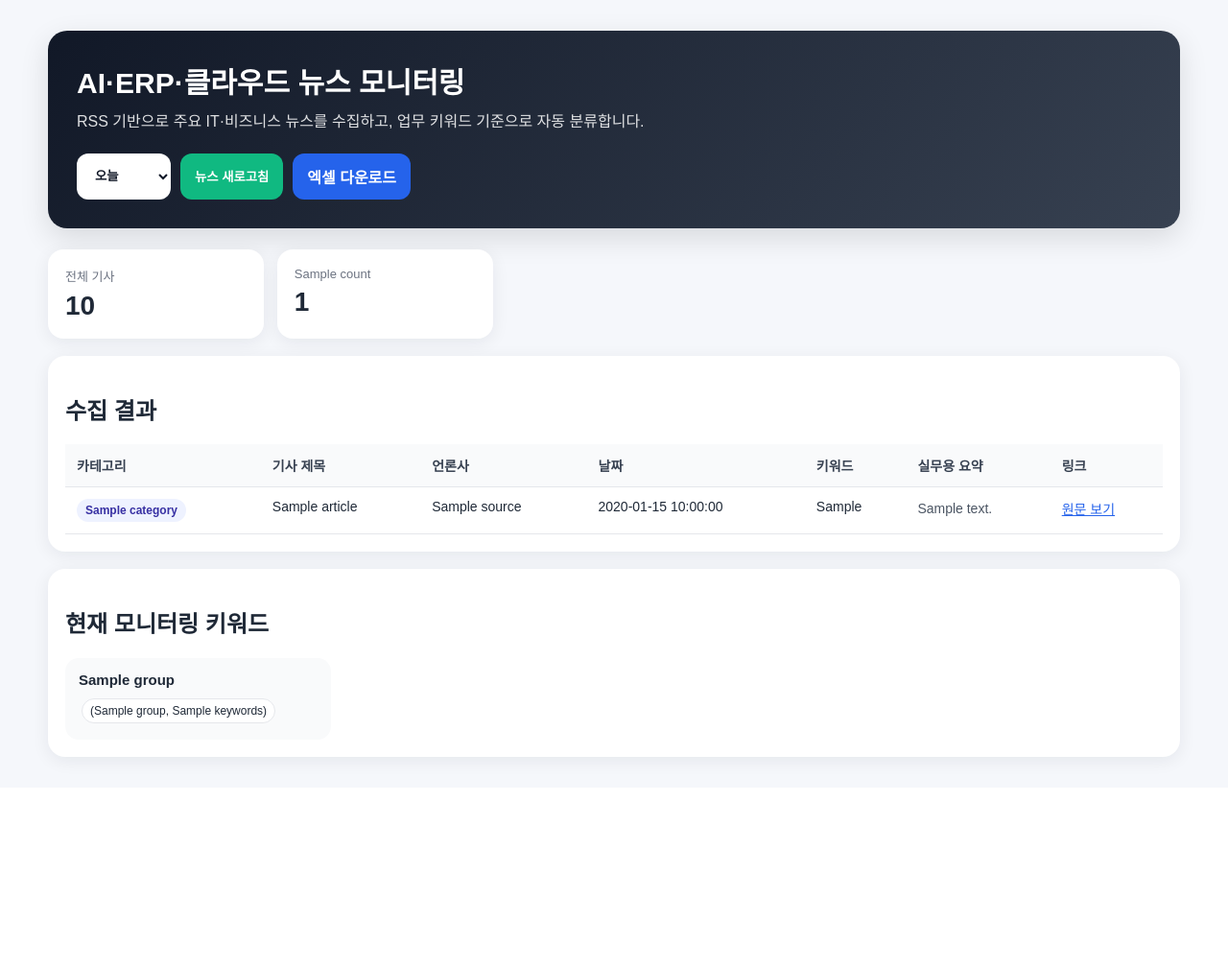
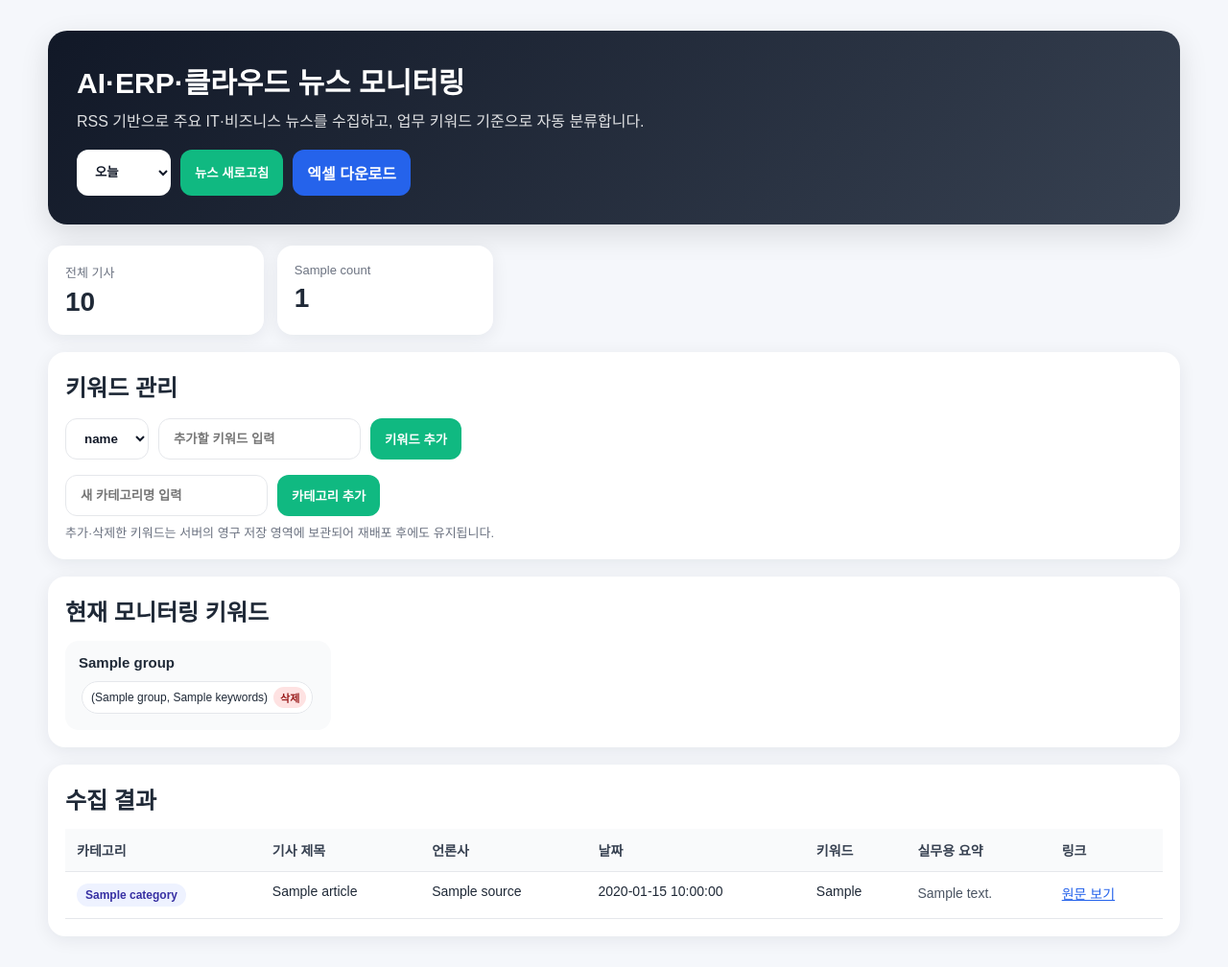
Before and after one commit to ylwcro-web/news-monitoring, a Flask app: template templates/index.html in a window 1280 px wide. Shown: the whole page at 96% size. Before the commit the page ends 802 px from the top, so only its background shows below. Run offline with Flask 3, Linux system fonts and the light colour scheme; the template is opened without the code that fills it: most values are stand-ins (such as "Sample title", 1, 10 or a date in 2020).

Commit message:
Add keyword management UI

```diff
--- a/templates/index.html
+++ b/templates/index.html
@@ -8,12 +8,12 @@
     body{margin:0;font-family:Arial,'Noto Sans KR',sans-serif;background:#f5f7fb;color:#1f2937}
     .wrap{max-width:1180px;margin:0 auto;padding:32px 20px}
     .hero{background:linear-gradient(135deg,#111827,#374151);color:white;border-radius:20px;padding:30px;margin-bottom:22px;box-shadow:0 10px 30px rgba(0,0,0,.12)}
-    h1{margin:0 0 8px;font-size:30px}.sub{opacity:.86;line-height:1.6}.toolbar{display:flex;gap:10px;flex-wrap:wrap;margin-top:20px}
-    select,button,.btn{border:0;border-radius:12px;padding:12px 15px;font-weight:700;text-decoration:none;cursor:pointer}.btn{background:#2563eb;color:white;display:inline-block}button{background:#10b981;color:white}select{background:white;color:#111827}
+    h1{margin:0 0 8px;font-size:30px} h2{margin:0 0 14px}.sub{opacity:.86;line-height:1.6}.toolbar,.formrow{display:flex;gap:10px;flex-wrap:wrap;margin-top:16px}
+    select,input,button,.btn{border:0;border-radius:12px;padding:12px 15px;font-weight:700;text-decoration:none}button,.btn{cursor:pointer}.btn{background:#2563eb;color:white;display:inline-block}button{background:#10b981;color:white}.danger{background:#ef4444;color:white;padding:7px 10px;border-radius:9px;font-size:12px}select,input{background:white;color:#111827;border:1px solid #e5e7eb}.hero select{border:0}
     .cards{display:grid;grid-template-columns:repeat(5,1fr);gap:14px;margin:18px 0}.card{background:white;border-radius:16px;padding:18px;box-shadow:0 4px 18px rgba(15,23,42,.07)}
     .card .label{font-size:13px;color:#6b7280}.card .num{font-size:28px;font-weight:800;margin-top:6px}
     .panel{background:white;border-radius:18px;padding:18px;box-shadow:0 4px 18px rgba(15,23,42,.07);margin-top:18px;overflow:auto}
-    table{width:100%;border-collapse:collapse;min-width:980px}th,td{border-bottom:1px solid #e5e7eb;padding:12px;text-align:left;vertical-align:top;font-size:14px}th{background:#f9fafb;color:#374151;position:sticky;top:0}.tag{display:inline-block;background:#eef2ff;color:#3730a3;border-radius:999px;padding:5px 9px;font-size:12px;font-weight:700}.summary{color:#4b5563;line-height:1.5}a{color:#2563eb}.empty{text-align:center;padding:42px;color:#6b7280}.keywords{display:grid;grid-template-columns:repeat(4,1fr);gap:12px}.kwbox{background:#f9fafb;border-radius:14px;padding:14px}.kwbox h3{margin:0 0 8px;font-size:15px}.kw{display:inline-block;background:#fff;border:1px solid #e5e7eb;border-radius:999px;padding:5px 8px;margin:3px;font-size:12px}
+    table{width:100%;border-collapse:collapse;min-width:980px}th,td{border-bottom:1px solid #e5e7eb;padding:12px;text-align:left;vertical-align:top;font-size:14px}th{background:#f9fafb;color:#374151;position:sticky;top:0}.tag{display:inline-block;background:#eef2ff;color:#3730a3;border-radius:999px;padding:5px 9px;font-size:12px;font-weight:700}.summary{color:#4b5563;line-height:1.5}a{color:#2563eb}.empty{text-align:center;padding:42px;color:#6b7280}.keywords{display:grid;grid-template-columns:repeat(4,1fr);gap:12px}.kwbox{background:#f9fafb;border-radius:14px;padding:14px}.kwbox h3{margin:0 0 8px;font-size:15px}.kw{display:inline-flex;align-items:center;gap:6px;background:#fff;border:1px solid #e5e7eb;border-radius:999px;padding:5px 6px 5px 9px;margin:3px;font-size:12px}.kw form{display:inline}.kw button{padding:3px 7px;border-radius:999px;background:#fee2e2;color:#991b1b;font-size:11px}.notice{font-size:13px;color:#6b7280;line-height:1.5;margin-top:8px}
     @media(max-width:900px){.cards{grid-template-columns:repeat(2,1fr)}.keywords{grid-template-columns:1fr}.hero{padding:22px}h1{font-size:24px}}
   </style>
 </head>
@@ -41,6 +41,49 @@
     </section>
 
     <section class="panel">
+      <h2>키워드 관리</h2>
+      <form class="formrow" method="post" action="/keywords/add">
+        <input type="hidden" name="days" value="{{ days }}">
+        <select name="group" required>
+          {% for group in keywords.keys() %}<option value="{{ group }}">{{ group }}</option>{% endfor %}
+        </select>
+        <input name="keyword" placeholder="추가할 키워드 입력" required>
+        <button type="submit">키워드 추가</button>
+      </form>
+      <form class="formrow" method="post" action="/categories/add">
+        <input type="hidden" name="days" value="{{ days }}">
+        <input name="group" placeholder="새 카테고리명 입력">
+        <button type="submit">카테고리 추가</button>
+      </form>
+      <div class="notice">추가·삭제한 키워드는 서버의 영구 저장 영역에 보관되어 재배포 후에도 유지됩니다.</div>
+    </section>
+
+    <section class="panel">
+      <h2>현재 모니터링 키워드</h2>
+      <div class="keywords">
+        {% for group, items in keywords.items() %}
+        <div class="kwbox">
+          <h3>{{ group }}</h3>
+          {% if items %}
+            {% for item in items %}
+            <span class="kw">{{ item }}
+              <form method="post" action="/keywords/delete" onsubmit="return confirm('키워드를 삭제할까요?');">
+                <input type="hidden" name="days" value="{{ days }}">
+                <input type="hidden" name="group" value="{{ group }}">
+                <input type="hidden" name="keyword" value="{{ item }}">
+                <button type="submit">삭제</button>
+              </form>
+            </span>
+            {% endfor %}
+          {% else %}
+            <div class="notice">등록된 키워드가 없습니다.</div>
+          {% endif %}
+        </div>
+        {% endfor %}
+      </div>
+    </section>
+
+    <section class="panel">
       <h2>수집 결과</h2>
       {% if articles %}
       <table>
@@ -63,15 +106,6 @@
         <div class="empty">선택한 기간에 매칭된 뉴스가 없습니다. 기간을 늘리거나 키워드를 추가해 주세요.</div>
       {% endif %}
     </section>
-
-    <section class="panel">
-      <h2>현재 모니터링 키워드</h2>
-      <div class="keywords">
-        {% for group, items in keywords.items() %}
-        <div class="kwbox"><h3>{{ group }}</h3>{% for item in items %}<span class="kw">{{ item }}</span>{% endfor %}</div>
-        {% endfor %}
-      </div>
-    </section>
   </div>
 </body>
 </html>
```
